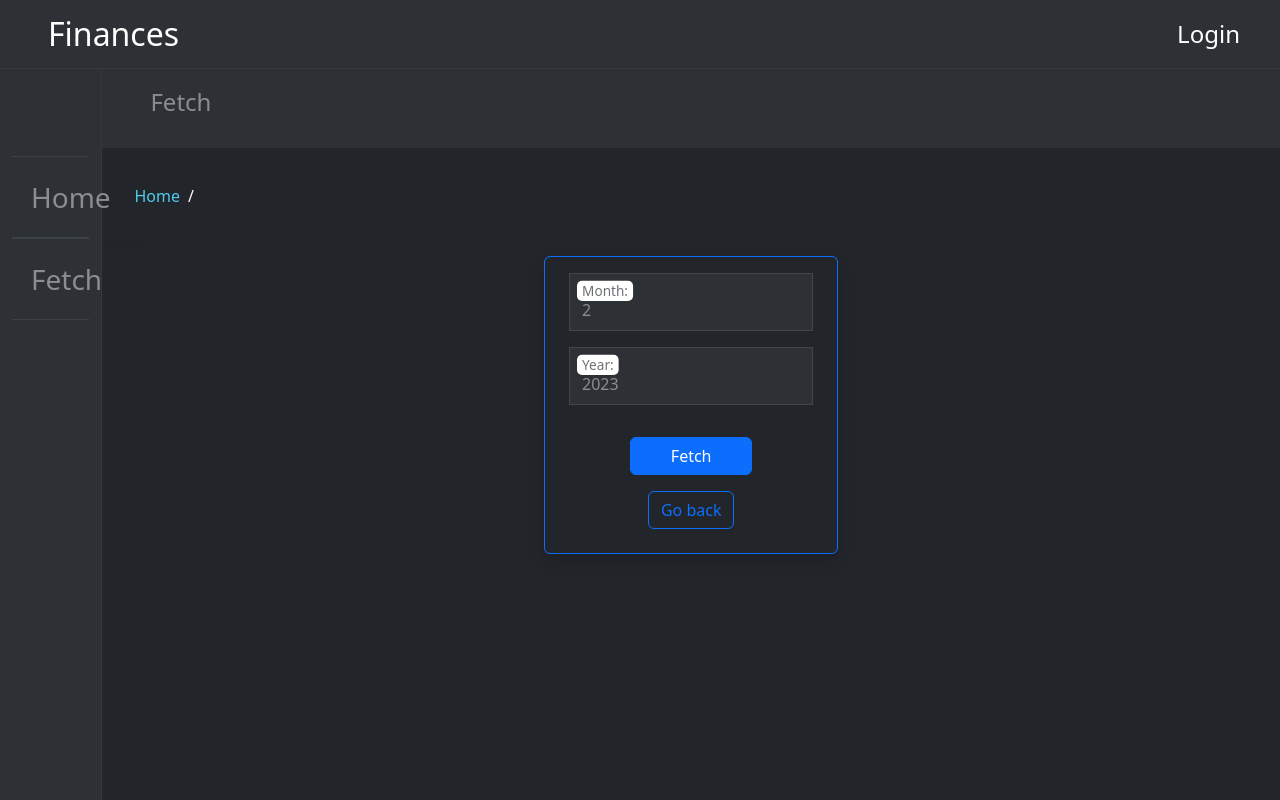
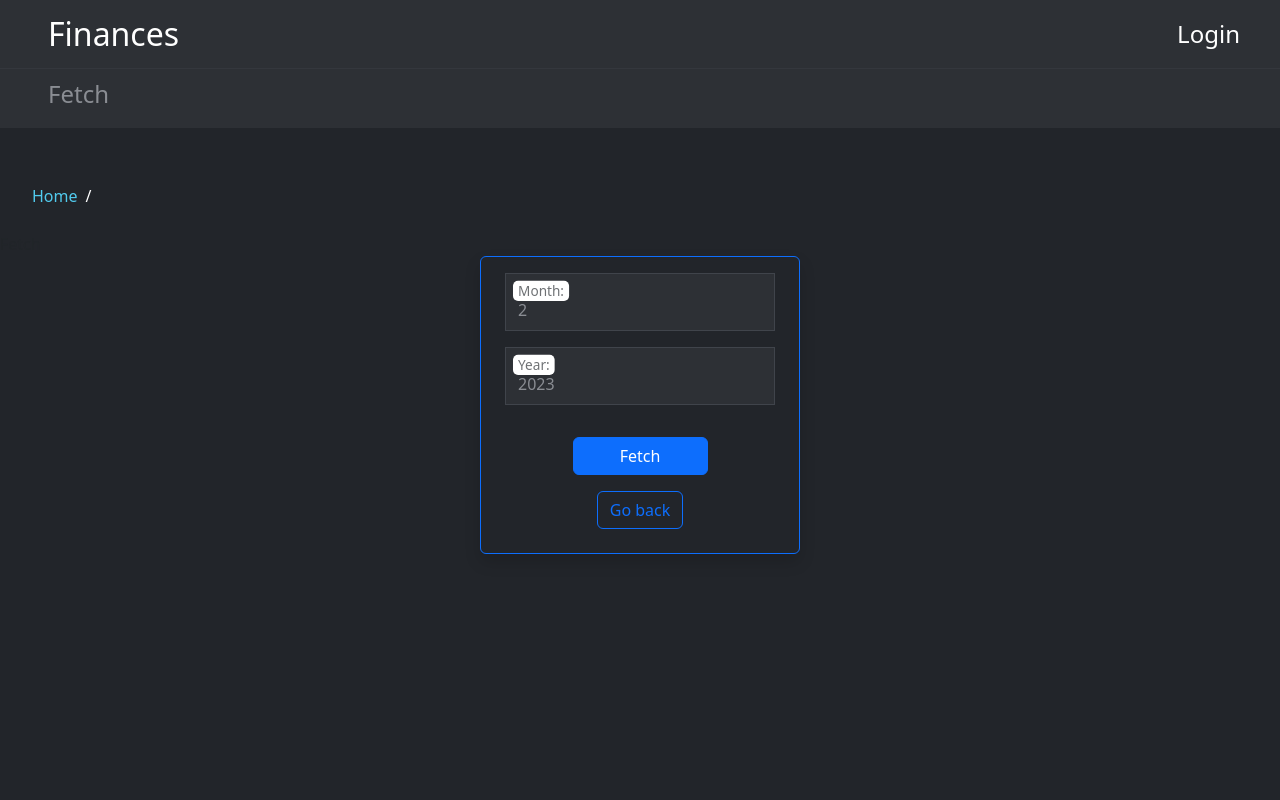
Before and after one commit to KubaBir/Finances, a Django app: page /fetch/ in a window 1280 px wide. Run offline with Django 4.2, Linux system fonts and the light colour scheme; parts of the project's set-up code (start-up, migrations or seed data) failed here and were passed over.

Commit message:
remove sidebar, fetch by year, fix transaction value

```diff
--- a/app/authentication/views.py
+++ b/app/authentication/views.py
@@ -14,7 +14,7 @@ def register_user(request):
             user = form.save()
             login(request, user)
             messages.success(request, 'Registration successful.')
-            return redirect("core/home")
+            return redirect("core:home")
         messages.error(request, "Error while registering.")
     form = RegisterUserForm()
     return render(request, 'authentication/register.html', context={'form': form})
@@ -29,7 +29,7 @@ def login_user(request):
             user = authenticate(username=username, password=password)
             if user is not None:
                 login(request, user)
-                messages.info(request, "Logged in succesfuly.")
+                messages.info(request, "Logged in successfully.")
                 return redirect('core:home')
         messages.error(request, 'Invalid credentials')
     form = LoginUserForm()
--- a/app/core/templates/core/base.html
+++ b/app/core/templates/core/base.html
@@ -2,14 +2,18 @@
 
 <!DOCTYPE html>
 <html lang="en">
+
 <head>
     <meta charset="UTF-8">
     <meta http-equiv="X-UA-Compatible" content="IE=edge">
     <meta name="viewport" content="width=device-width, initial-scale=1.0">
     <title>Document</title>
-    <link href="https://cdn.jsdelivr.net/npm/bootstrap@5.3.0-alpha1/dist/css/bootstrap.min.css" rel="stylesheet" integrity="sha384-GLhlTQ8iRABdZLl6O3oVMWSktQOp6b7In1Zl3/Jr59b6EGGoI1aFkw7cmDA6j6gD" crossorigin="anonymous">
-    <script src="https://cdn.jsdelivr.net/npm/bootstrap@5.3.0-alpha1/dist/js/bootstrap.bundle.min.js" integrity="sha384-w76AqPfDkMBDXo30jS1Sgez6pr3x5MlQ1ZAGC+nuZB+EYdgRZgiwxhTBTkF7CXvN" crossorigin="anonymous"></script>
-    <link rel="stylesheet" href={% static 'base-styles.css' %}/>
+    <link href="https://cdn.jsdelivr.net/npm/bootstrap@5.3.0-alpha1/dist/css/bootstrap.min.css" rel="stylesheet"
+        integrity="sha384-GLhlTQ8iRABdZLl6O3oVMWSktQOp6b7In1Zl3/Jr59b6EGGoI1aFkw7cmDA6j6gD" crossorigin="anonymous">
+    <script src="https://cdn.jsdelivr.net/npm/bootstrap@5.3.0-alpha1/dist/js/bootstrap.bundle.min.js"
+        integrity="sha384-w76AqPfDkMBDXo30jS1Sgez6pr3x5MlQ1ZAGC+nuZB+EYdgRZgiwxhTBTkF7CXvN"
+        crossorigin="anonymous"></script>
+    <link rel="stylesheet" href={% static 'base-styles.css' %} />
 </head>
 
 <body>
@@ -28,10 +32,12 @@
                 {% endif %}
             </span>
 
-        {% comment %} <div class="offcanvas offcanvas-start" data-bs-backdrop="false" style='width: 200px' tabindex="-1" id="offcanvasDarkNavbar" aria-labelledby="offcanvasDarkNavbarLabel">
+            {% comment %} <div class="offcanvas offcanvas-start" data-bs-backdrop="false" style='width: 200px'
+                tabindex="-1" id="offcanvasDarkNavbar" aria-labelledby="offcanvasDarkNavbarLabel">
                 <div class="offcanvas-header">
                     <h5 class="offcanvas-title" id="offcanvasDarkNavbarLabel">Finances</h5>
-            <button type="button" class="btn-close btn-close-white" data-bs-dismiss="offcanvas" aria-label="Close"></button>
+                    <button type="button" class="btn-close btn-close-white" data-bs-dismiss="offcanvas"
+                        aria-label="Close"></button>
                 </div>
                 <div class="offcanvas-body">
                     <ul class="navbar-nav justify-content-end flex-grow-1 pe-3">
@@ -47,7 +53,7 @@
 
             </div>
     </nav>
-<div class="sidebar background-secondary">
+    <!-- <div class="sidebar background-secondary">
         <ul class='list-unstyled fs-3 text-center'>
             <li class="pt-5 mt-5 container">
                 <div>
@@ -63,13 +69,13 @@
 
 
         </ul>
-</div>
+    </div> -->
 
     <div class="content">
 
         {% comment %} Banner {% endcomment %}
-    <div class="banner background-secondary py-4 px-3">
-        <div style='min-height: 40px;' class="container-fluid text-center text-light fs-4">
+        <div class="banner background-secondary py-3 px-3">
+            <div class="container-fluid text-center text-light fs-4">
                 <div class="row">
                     <div class="col-4 text-start">
                         {% block banner %}
@@ -79,14 +85,18 @@
                         {% if messages %}
                         {% for message in messages %}
                         {% if message.level == DEFAULT_MESSAGE_LEVELS.ERROR %}
-                    <div style='margin-bottom: 0' class="mx-auto alert alert-warning alert-dismissible fade show fs-5 p-1 w-50" role="alert">
+                        <div style='margin-bottom: 0'
+                            class="mx-auto alert alert-warning alert-dismissible fade show fs-5 p-1" role="alert">
                             {{message}}
-                        <button style='padding: 0.6rem' type="button" class="btn-close" data-bs-dismiss="alert" aria-label="Close"></button>
+                            <button style='padding: 0.6rem' type="button" class="btn-close" data-bs-dismiss="alert"
+                                aria-label="Close"></button>
                         </div>
                         {% else %}
-                    <div style='margin-bottom: 0' class="mx-auto alert alert-success alert-dismissible fade show fs-5 p-1 w-50" role="alert">
+                        <div style='margin-bottom: 0'
+                            class="mx-auto alert alert-success alert-dismissible fade show fs-5 p-1" role="alert">
                             {{message}}
-                        <button style='padding: 0.6rem' type="button" class="btn-close" data-bs-dismiss="alert" aria-label="Close"></button>
+                            <button style='padding: 0.6rem' type="button" class="btn-close" data-bs-dismiss="alert"
+                                aria-label="Close"></button>
                         </div>
                         {% endif %}
                         {% endfor %}
@@ -120,4 +130,5 @@
 
 
 </body>
+
 </html>
--- a/app/core/views.py
+++ b/app/core/views.py
@@ -9,7 +9,7 @@ from django.db import models
 from django.shortcuts import HttpResponse, redirect, render
 
 from app.settings import BASE_DIR
-from app.tasks import get_transactions_by_month
+from app.tasks import get_transactions
 
 from .models import MonthlyReport, Transaction
 
--- a/app/nordigen/forms.py
+++ b/app/nordigen/forms.py
@@ -6,14 +6,16 @@ from django.core.exceptions import ValidationError
 
 class FetchForm(forms.Form):
     today = datetime.date.today()
-    month = forms.IntegerField(
-        widget=forms.TextInput(attrs={'class': 'form-control', 'placeholder': '#', 'value': today.month}))
+    month = forms.IntegerField(required=False,
+                               widget=forms.TextInput(attrs={'class': 'form-control', 'placeholder': '#', 'value': today.month}))
     year = forms.IntegerField(widget=forms.TextInput(
         attrs={'class': 'form-control', 'placeholder': '#', 'value': today.year}))
 
     def clean_month(self):
         today = datetime.date.today()
-        month = self.cleaned_data['month']
+        month = self.cleaned_data.get('month', None)
+        if month is None:
+            return month
         year = self.cleaned_data.get('year')
         if month > 12 or month <= 0 or (year == today.year and month > today.month):
             raise ValidationError("The month is not valid!")
--- a/app/nordigen/views.py
+++ b/app/nordigen/views.py
@@ -4,7 +4,7 @@ import datetime
 from django.contrib import messages
 from django.shortcuts import redirect, render
 
-from app.tasks import get_transactions_by_month
+from app.tasks import get_transactions
 
 from .forms import FetchForm
 
@@ -13,17 +13,26 @@ def fetch_data(request):
     if request.method == 'POST':
         form = FetchForm(request.POST)
         if form.is_valid():
-            month = form.cleaned_data.get('month')
+            month = form.cleaned_data.get('month', None)
             year = form.cleaned_data.get('year')
             today = datetime.date.today()
+            by_month = True
+
+            if month is None:
+                by_month = False
+                if year == today.year:
+                    month = today.month
+                else:
+                    month = 12
+
             if today.year == year and today.month == month:
                 day = today.day
             else:
                 day = calendar.monthrange(year, month)[1]
-            get_transactions_by_month.delay(
-                request.user.id, day, month, year, request.user.nordigen_user_id)
+            get_transactions.delay(
+                request.user.id, day, month, year, request.user.nordigen_user_id, by_month)
             return redirect("core:home")
-        messages.error(request, "Error")
-        return render(request, 'nordigen/fetch.html', {'form': form})
+        messages.error(request, "Wrong month or year.")
+        return redirect("core:home")
     form = FetchForm()
     return render(request, 'nordigen/fetch.html', context={'form': form})
--- a/app/static/base-styles.css
+++ b/app/static/base-styles.css
@@ -1,3 +1,9 @@
+html,
+body {
+    height: 100%;
+}
+
+
 body {
     background-color: #22252A;
     padding-top: 60px;
@@ -33,8 +39,8 @@ body {
 }
 
 .content {
-    margin-left: 8%;
-    width: 92%;
+    /* margin-left: 8%; */
+    /* width: 92%; */
     /* min-height: 100vh; */
     display: flex;
     flex-direction: column;
@@ -42,7 +48,7 @@ body {
 }
 
 .banner {
-    width: 92%;
+    width: 100%;
     position: fixed;
     z-index: 10;
 }
@@ -169,3 +175,7 @@ th {
 .progress {
     --bs-progress-bg: #40444b;
 }
+
+/* .container-fluid {
+    width: 92%;
+} */
```
Also changed, not shown: app/app/tasks.py (+14 -6 lines), app/core/models.py (+5 -2 lines), app/core/templates/core/dashboard.html (+16 -14 lines). Lines whose indentation alone changed are shown as unchanged.
